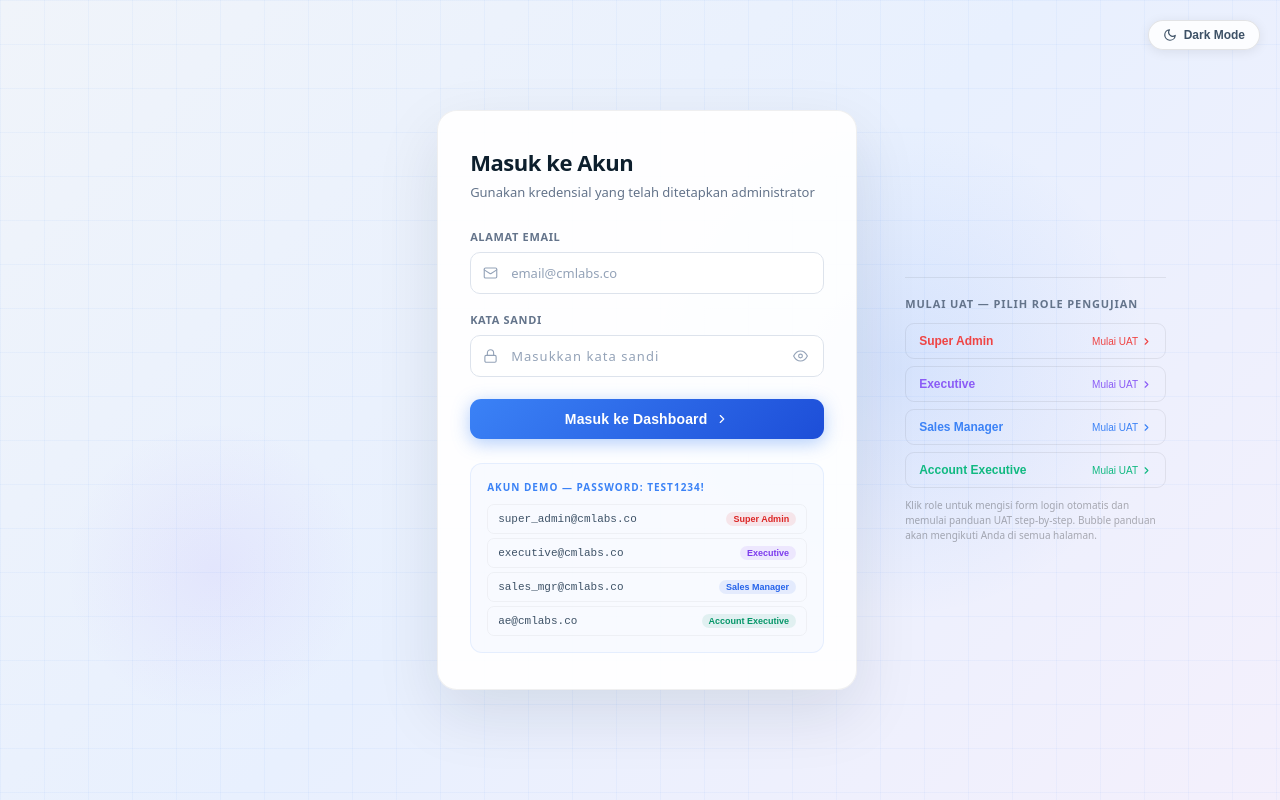
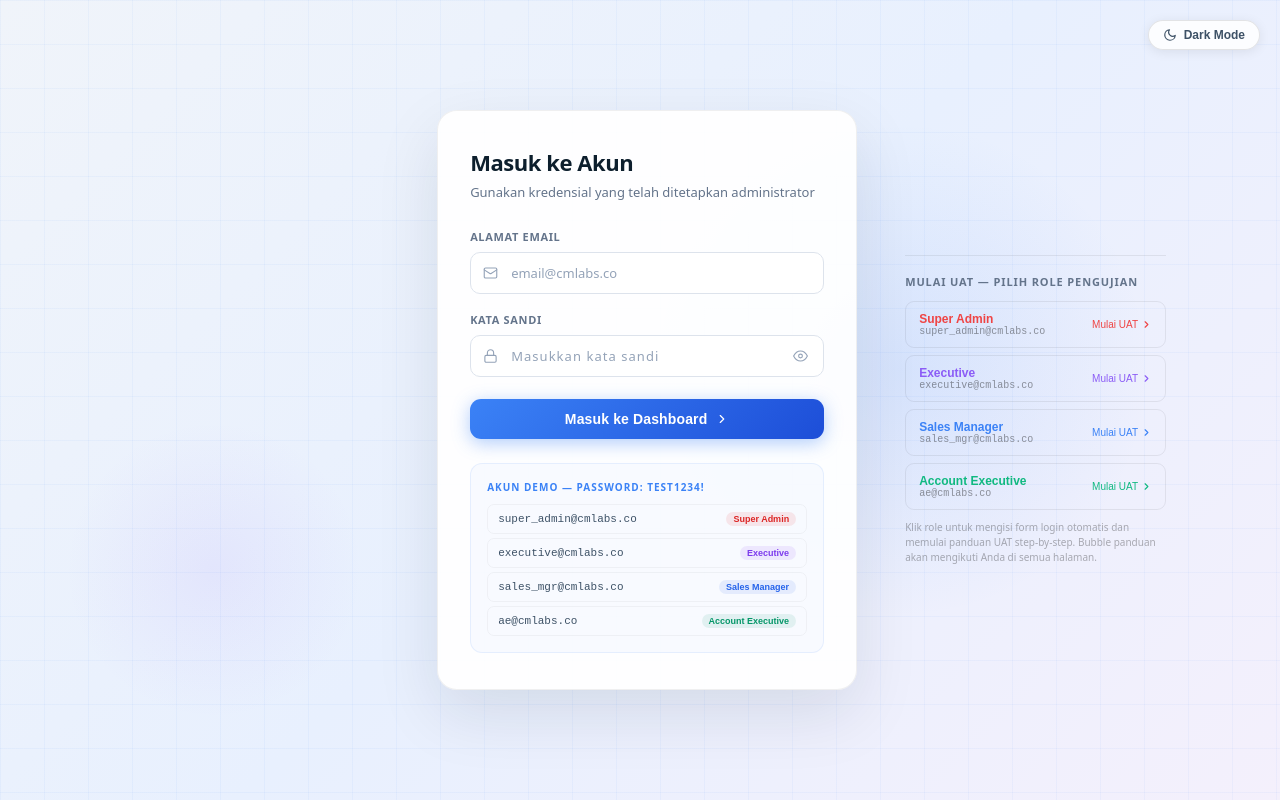
Before and after one commit to repssrahmaa/cmlabs-crm, a Next.js app: page /login in a window 1280 px wide. Built offline with nearby package versions, Linux system fonts and the light colour scheme.

Commit message:
update login mulai uat

```diff
--- a/app/login/page.tsx
+++ b/app/login/page.tsx
@@ -85,15 +85,24 @@ export default function LoginPage() {
   ]
   const { start: startUAT, active: uatActive, role: uatRole } = useUAT()
 function handleStartUAT(role: UATRole) {
-  const account = DEMO_ACCOUNTS.find(
-    (acc) => acc.role === role
-  )
+  const accountMap: Record<UATRole, string> = {
+    SUPER_ADMIN: "super_admin@cmlabs.co",
+    EXECUTIVE: "executive@cmlabs.co",
+    SALES_MANAGER: "sales_mgr@cmlabs.co",
+    ACCOUNT_EXECUTIVE: "ae@cmlabs.co",
+  }
 
-  if (!account) return
+  setEmail(accountMap[role])
+  setPassword("Test1234!")
 
-  setEmail(account.email)
-  setPassword("123456") // atau account.password jika ada
   startUAT(role)
+
+  // auto login & redirect
+  signIn("credentials", {
+    email: accountMap[role],
+    password: "Test1234!",
+    callbackUrl: "/dashboard",
+  })
 }
 
   if (!mounted) return <div style={{ minHeight: "100vh", background: "#080d14" }} />
@@ -542,7 +551,12 @@ function handleStartUAT(role: UATRole) {
               fontFamily: "DM Mono, monospace",
             }}>
               {
-  DEMO_ACCOUNTS.find((acc) => acc.role === r)?.email
+  {
+    SUPER_ADMIN: "super_admin@cmlabs.co",
+    EXECUTIVE: "executive@cmlabs.co",
+    SALES_MANAGER: "sales_mgr@cmlabs.co",
+    ACCOUNT_EXECUTIVE: "ae@cmlabs.co",
+  }[r]
 }
             </div>
           </div>
```
